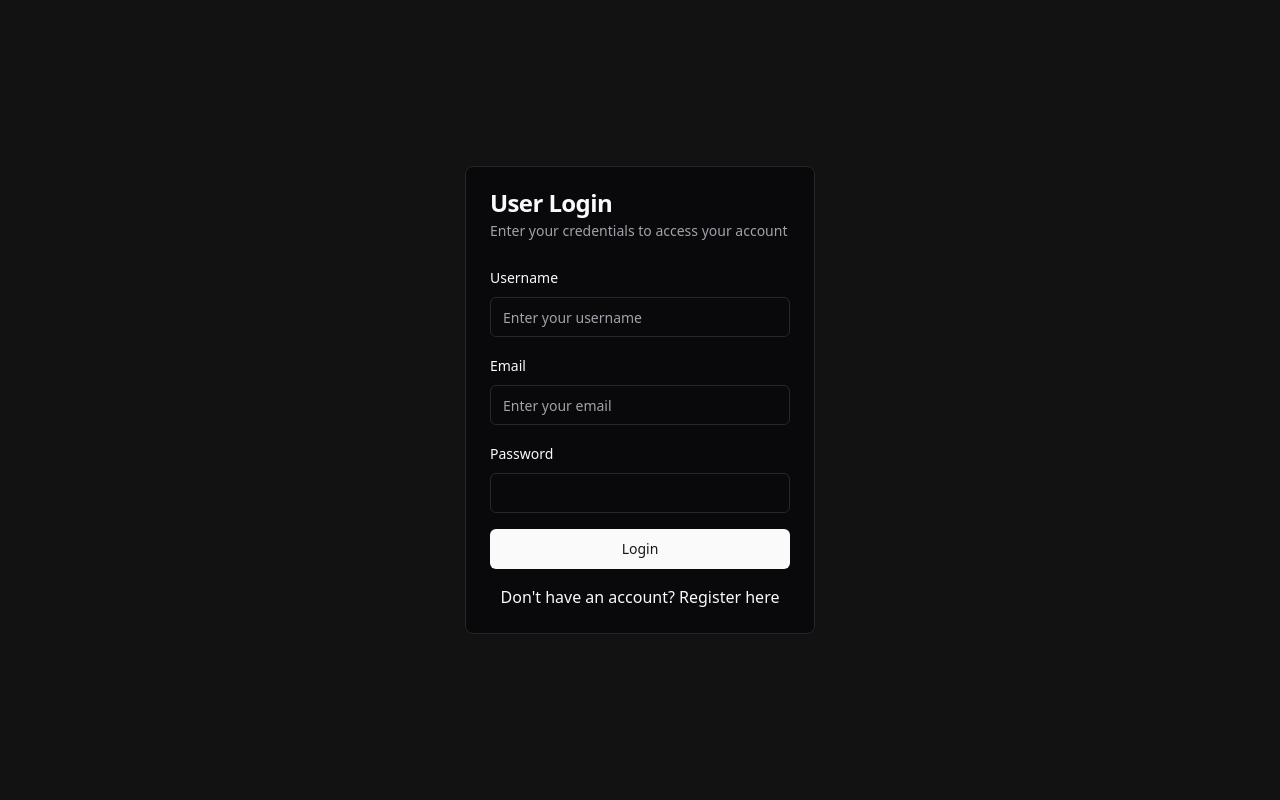
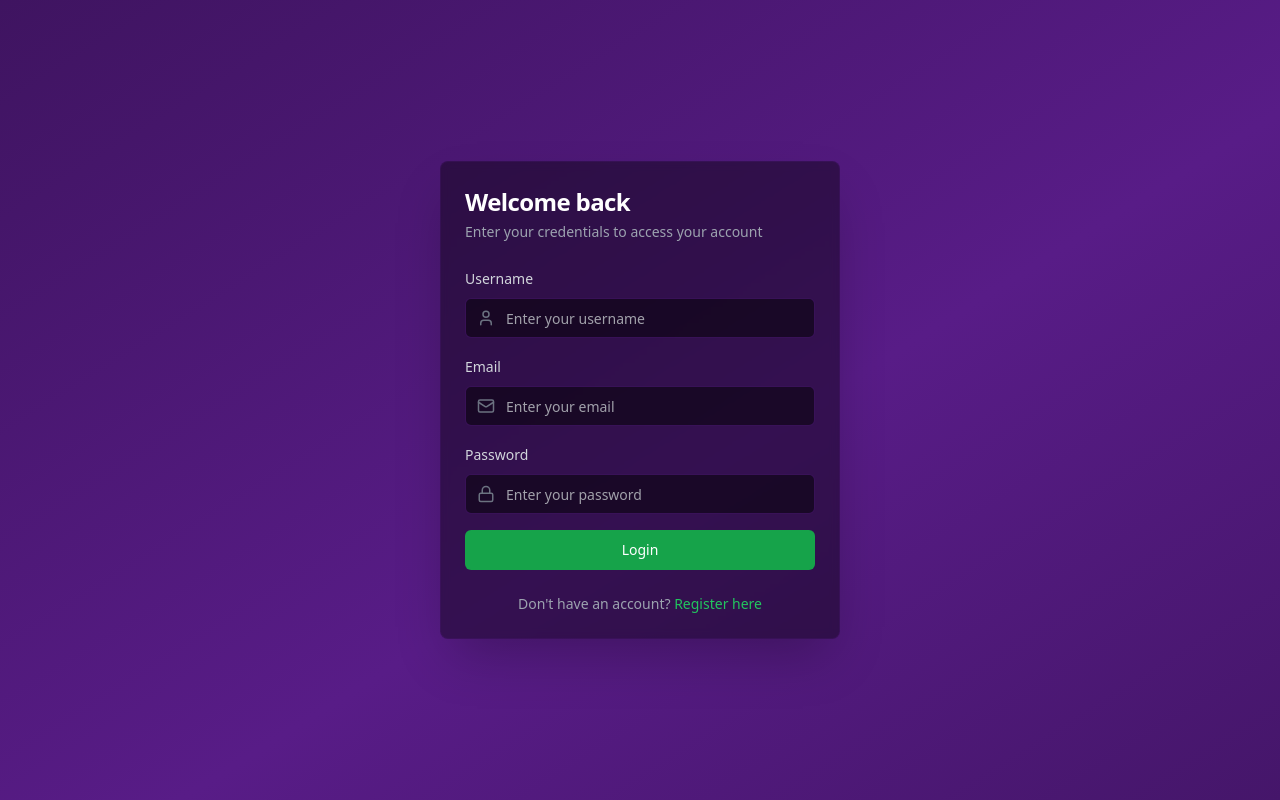
Before and after one commit to dheerajcl/Urban_Bus_Management, a Next.js app: page /user/login in a window 1280 px wide. Built offline with nearby package versions, Linux system fonts and the light colour scheme.

Commit message:
Updated pages for login

```diff
--- a/app/admin/login/page.tsx
+++ b/app/admin/login/page.tsx
@@ -2,11 +2,13 @@
 
 import { useState } from "react"
 import { useRouter } from "next/navigation"
+import { motion } from "framer-motion"
 import { Button } from "@/components/ui/button"
 import { Input } from "@/components/ui/input"
 import { Label } from "@/components/ui/label"
 import { Card, CardContent, CardDescription, CardHeader, CardTitle } from "@/components/ui/card"
 import { useAuth } from "@/lib/auth"
+import { Loader2, Lock, User } from "lucide-react"
 
 export default function AdminLoginPage() {
   const [username, setUsername] = useState("")
@@ -37,16 +39,25 @@ export default function AdminLoginPage() {
   }
 
   return (
-    <div className="flex items-center justify-center min-h-screen bg-background">
-      <Card className="w-[350px]">
-        <CardHeader>
-          <CardTitle>Admin Login</CardTitle>
-          <CardDescription>Enter your credentials to access the admin system</CardDescription>
+    <div className="flex items-center justify-center min-h-screen overflow-hidden bg-black">
+      <div className="absolute inset-0 z-0 bg-gradient-to-br from-black via-purple-900 to-black animate-gradient-xy"></div>
+      <motion.div
+        initial={{ opacity: 0, y: -20 }}
+        animate={{ opacity: 1, y: 0 }}
+        transition={{ duration: 0.5 }}
+        className="relative z-10"
+      >
+        <Card className="w-[400px] backdrop-blur-sm bg-black/40 border-purple-900/20 shadow-2xl">
+          <CardHeader className="space-y-1">
+            <CardTitle className="text-2xl font-bold tracking-tight text-white">Admin Login</CardTitle>
+            <CardDescription className="text-gray-400">Enter your credentials to access the admin system</CardDescription>
           </CardHeader>
           <CardContent>
             <form onSubmit={handleSubmit} className="space-y-4">
               <div className="space-y-2">
-              <Label htmlFor="username">Username</Label>
+                <Label htmlFor="username" className="text-sm font-medium text-gray-300">Username</Label>
+                <div className="relative">
+                  <User className="absolute left-3 top-1/2 transform -translate-y-1/2 text-gray-500" size={18} />
                   <Input
                     id="username"
                     type="text"
@@ -54,25 +65,52 @@ export default function AdminLoginPage() {
                     value={username}
                     onChange={(e) => setUsername(e.target.value)}
                     required
+                    className="pl-10 bg-black/50 border-purple-900/50 text-white placeholder-gray-500 focus:border-green-500 focus:ring-green-500 transition-all duration-300"
                   />
                 </div>
+              </div>
               <div className="space-y-2">
-              <Label htmlFor="password">Password</Label>
+                <Label htmlFor="password" className="text-sm font-medium text-gray-300">Password</Label>
+                <div className="relative">
+                  <Lock className="absolute left-3 top-1/2 transform -translate-y-1/2 text-gray-500" size={18} />
                   <Input
                     id="password"
                     type="password"
+                    placeholder="Enter your password"
                     value={password}
                     onChange={(e) => setPassword(e.target.value)}
                     required
+                    className="pl-10 bg-black/50 border-purple-900/50 text-white placeholder-gray-500 focus:border-green-500 focus:ring-green-500 transition-all duration-300"
                   />
                 </div>
-            {error && <p className="text-sm text-destructive">{error}</p>}
-            <Button type="submit" className="w-full" disabled={loading}>
-              {loading ? "Logging in..." : "Login"}
+              </div>
+              {error && (
+                <motion.p
+                  initial={{ opacity: 0 }}
+                  animate={{ opacity: 1 }}
+                  className="text-sm text-red-400"
+                >
+                  {error}
+                </motion.p>
+              )}
+              <Button
+                type="submit"
+                className="w-full bg-green-600 hover:bg-green-700 text-white transition-all duration-300 transform hover:scale-105 focus:outline-none focus:ring-2 focus:ring-green-500 focus:ring-opacity-50"
+                disabled={loading}
+              >
+                {loading ? (
+                  <>
+                    <Loader2 className="mr-2 h-4 w-4 animate-spin" />
+                    Logging in...
+                  </>
+                ) : (
+                  "Login"
+                )}
               </Button>
             </form>
           </CardContent>
         </Card>
+      </motion.div>
     </div>
   )
 }
--- a/app/dashboard/layout.tsx
+++ b/app/dashboard/layout.tsx
@@ -34,7 +34,7 @@ export default function DashboardLayout({
 
   const handleLogout = async () => {
     await logout()
-    router.push('/admin/login')
+    router.push('/')
   }
 
   const isActive = (path: string) => pathname === path
--- a/app/globals.css
+++ b/app/globals.css
@@ -251,3 +251,27 @@ html {
     background: transparent;
   }
 }
+
+
+@keyframes gradient-xy {
+  0%, 100% {
+    background-size: 400% 400%;
+    background-position: left top;
+  }
+  25% {
+    background-size: 400% 400%;
+    background-position: right top;
+  }
+  50% {
+    background-size: 400% 400%;
+    background-position: right bottom;
+  }
+  75% {
+    background-size: 400% 400%;
+    background-position: left bottom;
+  }
+}
+
+.animate-gradient-xy {
+  animation: gradient-xy 30s ease infinite;
+}
--- a/app/page.tsx
+++ b/app/page.tsx
@@ -290,7 +290,7 @@ export default function LandingPage() {
           <div className="hidden md:flex space-x-8 items-center">
             <Link href="#features" className="text-zinc-400 font-medium transition-colors duration-300 hover:text-white">Features</Link>
             <Link href="#about" className="text-zinc-400 font-medium transition-colors duration-300 hover:text-white">About</Link>
-            <Link href="#contact" className="text-zinc-400 font-medium transition-colors duration-300 hover:text-white">Contact</Link>
+            {/* <Link href="#contact" className="text-zinc-400 font-medium transition-colors duration-300 hover:text-white">Contact</Link> */}
             {isLoggedIn ? (
               <>
                 <Link href="/user/dashboard">
@@ -403,7 +403,7 @@ export default function LandingPage() {
                 <CardContent className="p-7">
                   <form onSubmit={handleSearch} className="flex flex-col md:flex-row gap-4">
                     <div className="flex-1 relative">
-                      <MapPin className="absolute left-3 top-1/2 transform -translate-y-1/2 text-white/80" />
+                      <MapPin className="absolute left-3 top-1/2 transform -translate-y-1/2 text-white/80 w-5" />
                       <Input
                         type="text"
                         placeholder="From"
@@ -432,7 +432,7 @@ export default function LandingPage() {
                       )}
                     </div>
                     <div className="flex-1 relative">
-                      <MapPin className="absolute left-3 top-1/2 transform -translate-y-1/2 text-white/80" />
+                      <MapPin className="absolute left-3 top-1/2 transform -translate-y-1/2 text-white/80 w-5" />
                       <Input
                         type="text"
                         placeholder="To"
--- a/app/user/dashboard/page.tsx
+++ b/app/user/dashboard/page.tsx
@@ -5,8 +5,10 @@ import { useRouter } from "next/navigation"
 import { Card, CardContent, CardDescription, CardHeader, CardTitle } from "@/components/ui/card"
 import { Table, TableBody, TableCell, TableHead, TableHeader, TableRow } from "@/components/ui/table"
 import { useToast } from "@/hooks/use-toast"
-import { Loader } from "lucide-react"
-import { getUserEmail } from "@/lib/userStore"
+import { Loader, LogOut } from "lucide-react"
+import { getUserEmail, clearUserEmail } from "@/lib/userStore"
+import { Button } from "@/components/ui/button"
+import { Avatar, AvatarFallback, AvatarImage } from "@/components/ui/avatar"
 
 type Booking = {
   id: number
@@ -57,6 +59,11 @@ export default function DashboardPage() {
     return isNaN(numPrice) ? 'N/A' : `₹${numPrice.toFixed(2)}`
   }
 
+  const handleLogout = () => {
+    clearUserEmail()
+    router.push('/')
+  }
+
   if (!userEmail) {
     router.push('/user/login')
     return null
@@ -64,7 +71,7 @@ export default function DashboardPage() {
 
   if (loading) {
     return (
-      <div className="flex min-h-screen items-center justify-center bg-zinc-950 text-zinc-50">
+      <div className="flex min-h-screen items-center justify-center bg-background text-foreground">
         <Loader className="animate-spin mr-2" size={24} />
         <p>Loading your bookings...</p>
       </div>
@@ -72,39 +79,56 @@ export default function DashboardPage() {
   }
 
   return (
-    <div className="flex min-h-screen bg-zinc-950 text-zinc-50">
-      <div className="flex-1 ml-24 mr-24 p-8">
-        <h1 className="text-3xl font-bold mb-2">Welcome!</h1>
-        <p className="text-zinc-400 mb-8">Email: {userEmail}</p>
-        <Card className="bg-zinc-900 border-zinc-800">
+    <div className="flex min-h-screen flex-col bg-background text-foreground">
+      <header className="border-b border-border">
+        <div className="container mx-auto px-4 py-4 flex justify-between items-center">
+          <h1 className="text-2xl font-bold">Dashboard</h1>
+          <div className="flex items-center space-x-4">
+            <Avatar>
+              <AvatarImage src={`https://api.dicebear.com/6.x/initials/svg?seed=${userEmail}`} />
+              <AvatarFallback>{userEmail.charAt(0).toUpperCase()}</AvatarFallback>
+            </Avatar>
+            <Button variant="ghost" onClick={handleLogout}>
+              <LogOut className="mr-2 h-4 w-4" />
+              Logout
+            </Button>
+          </div>
+        </div>
+      </header>
+      <main className="flex-grow container mx-auto px-4 py-8">
+        <Card className="mb-8">
           <CardHeader>
-            <CardTitle className="text-zinc-100">Your Bookings</CardTitle>
-            <CardDescription className="text-zinc-400">Here are your recent bus bookings</CardDescription>
+            <CardTitle>Welcome back!</CardTitle>
+            <CardDescription>{userEmail}</CardDescription>
+          </CardHeader>
+        </Card>
+        <Card>
+          <CardHeader>
+            <CardTitle>Your Bookings</CardTitle>
+            <CardDescription>Here are your recent bus bookings</CardDescription>
           </CardHeader>
           <CardContent>
             {bookings.length === 0 ? (
-              <p className="text-zinc-400">You have no bookings yet.</p>
+              <p className="text-muted-foreground">You have no bookings yet.</p>
             ) : (
               <Table>
                 <TableHeader>
                   <TableRow>
-                    <TableHead className="text-zinc-300">Route</TableHead>
-                    <TableHead className="text-zinc-300">Departure</TableHead>
-                    <TableHead className="text-zinc-300">Arrival</TableHead>
-                    <TableHead className="text-zinc-300">Seats</TableHead>
-                    <TableHead className="text-zinc-300">Total Price</TableHead>
+                    <TableHead>Route</TableHead>
+                    <TableHead>Departure</TableHead>
+                    <TableHead>Arrival</TableHead>
+                    <TableHead>Seats</TableHead>
+                    <TableHead>Total Price</TableHead>
                   </TableRow>
                 </TableHeader>
                 <TableBody>
                   {bookings.map((booking) => (
                     <TableRow key={booking.id}>
-                      <TableCell className="text-zinc-100">{booking.route_name}</TableCell>
-                      <TableCell className="text-zinc-100">{new Date(booking.departure).toLocaleString()}</TableCell>
-                      <TableCell className="text-zinc-100">{new Date(booking.arrival).toLocaleString()}</TableCell>
-                      <TableCell className="text-zinc-100">{booking.seats_booked}</TableCell>
-                      <TableCell className="text-zinc-100">
-                        {formatPrice(booking.total_price)}
-                      </TableCell>
+                      <TableCell className="font-medium">{booking.route_name}</TableCell>
+                      <TableCell>{new Date(booking.departure).toLocaleString()}</TableCell>
+                      <TableCell>{new Date(booking.arrival).toLocaleString()}</TableCell>
+                      <TableCell>{booking.seats_booked}</TableCell>
+                      <TableCell>{formatPrice(booking.total_price)}</TableCell>
                     </TableRow>
                   ))}
                 </TableBody>
@@ -112,7 +136,7 @@ export default function DashboardPage() {
             )}
           </CardContent>
         </Card>
-      </div>
+      </main>
     </div>
   )
 }
--- a/app/user/login/page.tsx
+++ b/app/user/login/page.tsx
@@ -3,12 +3,14 @@
 import { useState } from "react"
 import { useRouter } from "next/navigation"
 import Link from "next/link"
+import { motion } from "framer-motion"
 import { Button } from "@/components/ui/button"
 import { Input } from "@/components/ui/input"
 import { Label } from "@/components/ui/label"
 import { Card, CardContent, CardDescription, CardHeader, CardTitle } from "@/components/ui/card"
 import { useAuth } from "@/lib/auth"
 import { setUserEmail } from "@/lib/userStore"
+import { Loader2, Lock, Mail, User } from "lucide-react"
 
 export default function UserLoginPage() {
   const [username, setUsername] = useState("")
@@ -27,7 +29,7 @@ export default function UserLoginPage() {
     try {
       const success = await login(username, password, false)
       if (success) {
-        setUserEmail(email) // Save the email to the store
+        setUserEmail(email)
         router.push('/user/dashboard')
       } else {
         setError("Invalid username or password")
@@ -41,16 +43,25 @@ export default function UserLoginPage() {
   }
 
   return (
-    <div className="flex items-center justify-center min-h-screen bg-background">
-      <Card className="w-[350px]">
-        <CardHeader>
-          <CardTitle>User Login</CardTitle>
-          <CardDescription>Enter your credentials to access your account</CardDescription>
+    <div className="flex items-center justify-center min-h-screen overflow-hidden bg-black">
+      <div className="absolute inset-0 z-0 bg-gradient-to-br from-black via-purple-900 to-black animate-gradient-xy"></div>
+      <motion.div
+        initial={{ opacity: 0, y: -20 }}
+        animate={{ opacity: 1, y: 0 }}
+        transition={{ duration: 0.5 }}
+        className="relative z-10"
+      >
+        <Card className="w-[400px] backdrop-blur-sm bg-black/40 border-purple-900/20 shadow-2xl">
+          <CardHeader className="space-y-1">
+            <CardTitle className="text-2xl font-bold tracking-tight text-white">Welcome back</CardTitle>
+            <CardDescription className="text-gray-400">Enter your credentials to access your account</CardDescription>
           </CardHeader>
           <CardContent>
             <form onSubmit={handleSubmit} className="space-y-4">
               <div className="space-y-2">
-              <Label htmlFor="username">Username</Label>
+                <Label htmlFor="username" className="text-sm font-medium text-gray-300">Username</Label>
+                <div className="relative">
+                  <User className="absolute left-3 top-1/2 transform -translate-y-1/2 text-gray-500" size={18} />
                   <Input
                     id="username"
                     type="text"
@@ -58,10 +69,14 @@ export default function UserLoginPage() {
                     value={username}
                     onChange={(e) => setUsername(e.target.value)}
                     required
+                    className="pl-10 bg-black/50 border-purple-900/50 text-white placeholder-gray-500 focus:border-green-500 focus:ring-green-500 transition-all duration-300"
                   />
                 </div>
+              </div>
               <div className="space-y-2">
-              <Label htmlFor="email">Email</Label>
+                <Label htmlFor="email" className="text-sm font-medium text-gray-300">Email</Label>
+                <div className="relative">
+                  <Mail className="absolute left-3 top-1/2 transform -translate-y-1/2 text-gray-500" size={18} />
                   <Input
                     id="email"
                     type="email"
@@ -69,28 +84,60 @@ export default function UserLoginPage() {
                     value={email}
                     onChange={(e) => setEmail(e.target.value)}
                     required
+                    className="pl-10 bg-black/50 border-purple-900/50 text-white placeholder-gray-500 focus:border-green-500 focus:ring-green-500 transition-all duration-300"
                   />
                 </div>
+              </div>
               <div className="space-y-2">
-              <Label htmlFor="password">Password</Label>
+                <Label htmlFor="password" className="text-sm font-medium text-gray-300">Password</Label>
+                <div className="relative">
+                  <Lock className="absolute left-3 top-1/2 transform -translate-y-1/2 text-gray-500" size={18} />
                   <Input
                     id="password"
                     type="password"
+                    placeholder="Enter your password"
                     value={password}
                     onChange={(e) => setPassword(e.target.value)}
                     required
+                    className="pl-10 bg-black/50 border-purple-900/50 text-white placeholder-gray-500 focus:border-green-500 focus:ring-green-500 transition-all duration-300"
                   />
                 </div>
-            {error && <p className="text-sm text-destructive">{error}</p>}
-            <Button type="submit" className="w-full" disabled={loading}>
-              {loading ? "Logging in..." : "Login"}
+              </div>
+              {error && (
+                <motion.p
+                  initial={{ opacity: 0 }}
+                  animate={{ opacity: 1 }}
+                  className="text-sm text-red-400"
+                >
+                  {error}
+                </motion.p>
+              )}
+              <Button
+                type="submit"
+                className="w-full bg-green-600 hover:bg-green-700 text-white transition-all duration-300 transform hover:scale-105 focus:outline-none focus:ring-2 focus:ring-green-500 focus:ring-opacity-50"
+                disabled={loading}
+              >
+                {loading ? (
+                  <>
+                    <Loader2 className="mr-2 h-4 w-4 animate-spin" />
+                    Logging in...
+                  </>
+                ) : (
+                  "Login"
+                )}
               </Button>
             </form>
-          <div className="mt-4 text-center">
-            <p>Don&apos;t have an account? <Link href="/user/register" className="text-primary hover:underline">Register here</Link></p>
+            <div className="mt-6 text-center">
+              <p className="text-sm text-gray-400">
+                Don&apos;t have an account?{" "}
+                <Link href="/user/register" className="text-green-500 hover:text-green-400 transition-colors duration-300 hover:underline">
+                  Register here
+                </Link>
+              </p>
             </div>
           </CardContent>
         </Card>
+      </motion.div>
     </div>
   )
 }
```
Also changed, not shown: lib/userStore.ts (+23 -2 lines), 1 other file (tests, documents, lock files or other folders). Lines whose indentation alone changed are shown as unchanged.
